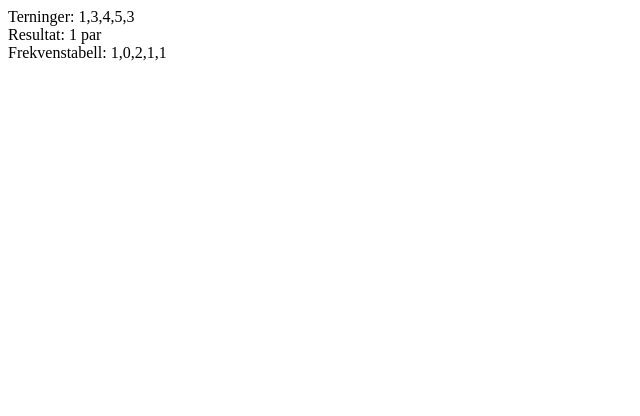
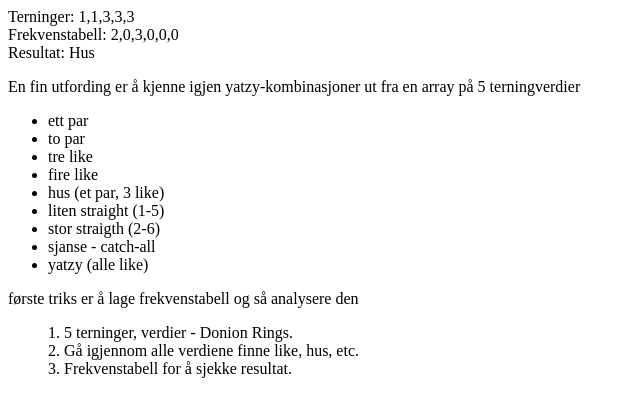
Before and after one commit to madsig/-Yatzi-med-Gerry, a plain HTML site: page index.html in a window 1280 px wide. Shown: the whole page, without its empty margins (0-640 px from the left). Drawn offline with Linux system fonts and the light colour scheme.

Commit message:
refaktorering etter lunsj

```diff
--- a/index.html
+++ b/index.html
@@ -9,45 +9,46 @@
 
 <body>
     <div id="app"></div>
+    <p>
+        En fin utfording er å kjenne igjen yatzy-kombinasjoner ut fra en array på 5 terningverdier<br />
+    <ul>
+        <li>ett par</li>
+        <li>to par</li>
+        <li>tre like</li>
+        <li>fire like</li>
+
+        <li>hus (et par, 3 like)</li>
+        <li>liten straight (1-5)</li>
+        <li>stor straigth (2-6)</li>
+
+        <li>sjanse - catch-all</li>
+
+        <li>yatzy (alle like)</li>
+
+    </ul>
+    første triks er å lage frekvenstabell og så analysere den
+    <ul>
+        1. 5 terninger, verdier - Donion Rings.<br/>
+        2. Gå igjennom alle verdiene finne like, hus, etc.<br/>
+        3. Frekvenstabell for å sjekke resultat.<br/>
+    </ul>
+    </p>
 
     <script>
-        /*
-        En fin utfording er å kjenne igjen yatzy-kombinasjoner ut fra en array på 5 terningverdier
-
-        ett par
-        to par
-        tre like
-        fire like
-
-        hus (et par, 3 like)
-        liten straight (1-5)
-        stor straigth (2-6)
-
-        sjanse - catch-all
-
-        yatzy (alle like)
-
-        første triks er å lage frekvenstabell og så analysere den
-        */
-
-        /*
-        1. 5 terninger, verdier - Donion Rings.
-        2. Gå igjennom alle verdiene finne like, hus, etc.
-        3. Frekvenstabell for å sjekke resultat.
-        */
-
-
-       let diceAmount = 5;
-        let result = rollDice();
+        //model
+        let diceAmount = 5;
+        let roll = [1, 1, 3, 3, 3]//rollDice();
         let frequencyTable = [];
 
+        //view
         show();
         function show() {
             let HTML = '';
+            let result = checkRoll();
             HTML = /*HTML*/`
-                <div>Terninger: ${result}</div>
-                <div>Resultat: ${checkRoll()}
+                <div>Terninger: ${roll}</div>
                 <div>Frekvenstabell: ${frequencyTable}</div>
+                <div>Resultat: ${result}
             `
             document.getElementById('app').innerHTML = HTML;
         }
@@ -62,70 +63,42 @@
         }
 
         function checkRoll() {
-            frequencyTable = new Array(diceAmount).fill(0);
-            for (let die of result) {
+            frequencyTable = new Array(diceAmount + 1).fill(0);
+            for (let die of roll) {
                 frequencyTable[die - 1]++;
             }
-            console.log("FT: "+frequencyTable);
+            console.log("FT: " + frequencyTable);
             return checkResult(frequencyTable);
         }
 
-
         function checkResult(array) {
-            if (array.includes(5)) {
-                return "Yatzy!";
-            } else if (checkStraight(array)) {
-                return result.includes(6) ? 'Stor straigth' : 'Liten straigth';
-            }
+            //Yatzy
+            if (array.includes(5)) return "Yatzy!";
+            //Straight
+            if (checkStraightPair(array, 1, 'straight')) return roll.includes(6) ? 'Stor straigth' : 'Liten straigth';
             //Hus
-            if (checkHouse(array)) {
-                return "Hus";
-            } else if (array.includes(4)) {
-                return '4 like';
-            } else if (checkPairs(array) == "2 par") {
-                return ('2 par');
-            } else if (array.includes(3)) {
-                return '3 like';
-            } else if (checkPairs(array) == "1 par") {
-               return '1 par';
-            }
+            if (array.includes(2) && array.includes(3)) return "Hus";
+            //4 like
+            else if (array.includes(4)) return '4 like';
+            //2par
+            else if (checkStraightPair(array, 2, '2pair')) return ('2 par');
+            //3 like
+            else if (array.includes(3)) return '3 like';
+            //1 par
+            else if (array.includes(2)) return '1 par';
+            //Sjanse
             return 'Sjanse';
         }
-        function checkHouse(arr) {
-            let count = 0;
-            for (let i of arr) {
-                if (i == 3) {
-                    count++;
-                }
-            }
-            if (count==2 || arr.includes(2) && arr.includes(3)){
-                return true;
-            }
-        }
 
-        function checkPairs(arr) {
-            let count = 0;
-            for (let i of arr) {
-                if (i == 2) {
-                    count++;
-                }
-            }
-            if (count >= 2) {
-                return "2 par"
-            } else if (count == 1) {
-                return "1 par";
-            }
-        }
+        function checkStraightPair(arr, num, check) {
+            let count = arr.reduce((acc, val) => (val === num ? acc + 1 : acc), 0);
+            console.log(count);
 
-        function checkStraight(arr) {
-            let count = 0;
-            for (let i of arr) {
-                if (i == 1) {
-                    count++
-                }
-            }
-            if (count == 5) {
-                return true;
+            switch (check) {
+                case '2pair':
+                    if (count == 2) return true;
+                case 'straight':
+                    if (count == 5) return true;
             }
         }
     </script>
```
